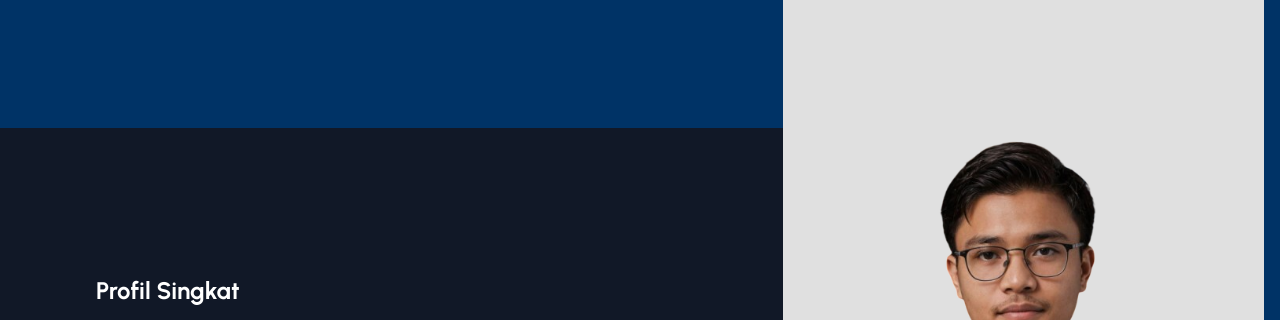
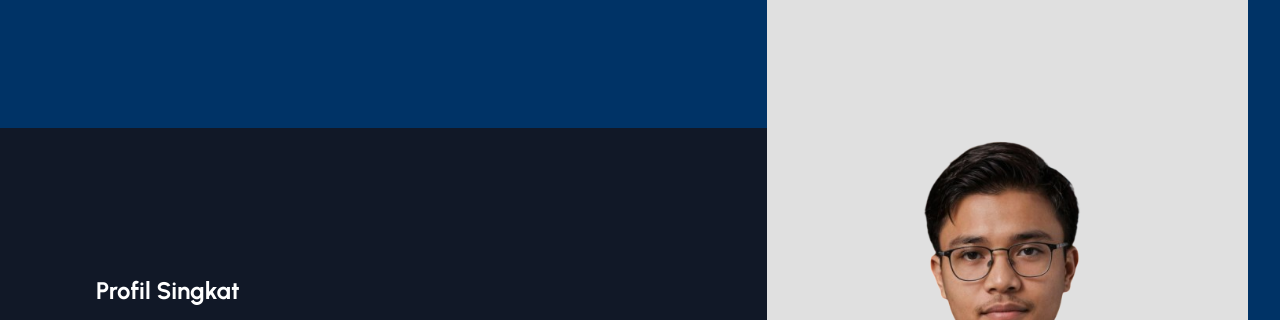
Before and after one commit to muzashiyukihimecoding/estu-s-portofolio, a website: page index.html in a window 1280 px wide. Shown: the top 320 px of the page. Drawn offline with nearby package versions, Linux system fonts and the light colour scheme.

Commit message:
repage css

```diff
--- a/css/stylesheet.css
+++ b/css/stylesheet.css
@@ -49,7 +49,7 @@ nav {
    height: 100%;
    top: 0;
    right: 0;
-   margin: 0 1em;
+   margin: 0 2rem;
    padding: 0 2rem;
    align-items: center;
    align-content: center;
@@ -153,6 +153,3 @@ main {
       }
    }
 }
-
-/* Footer */
-/* Prepairing for footer building */
```
